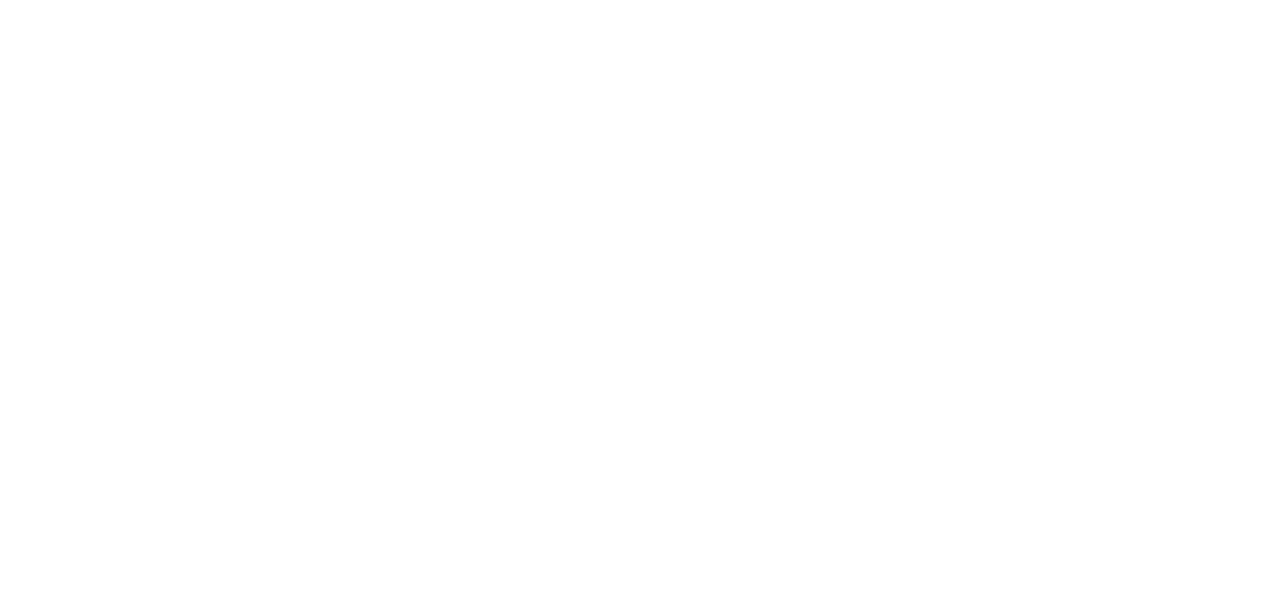
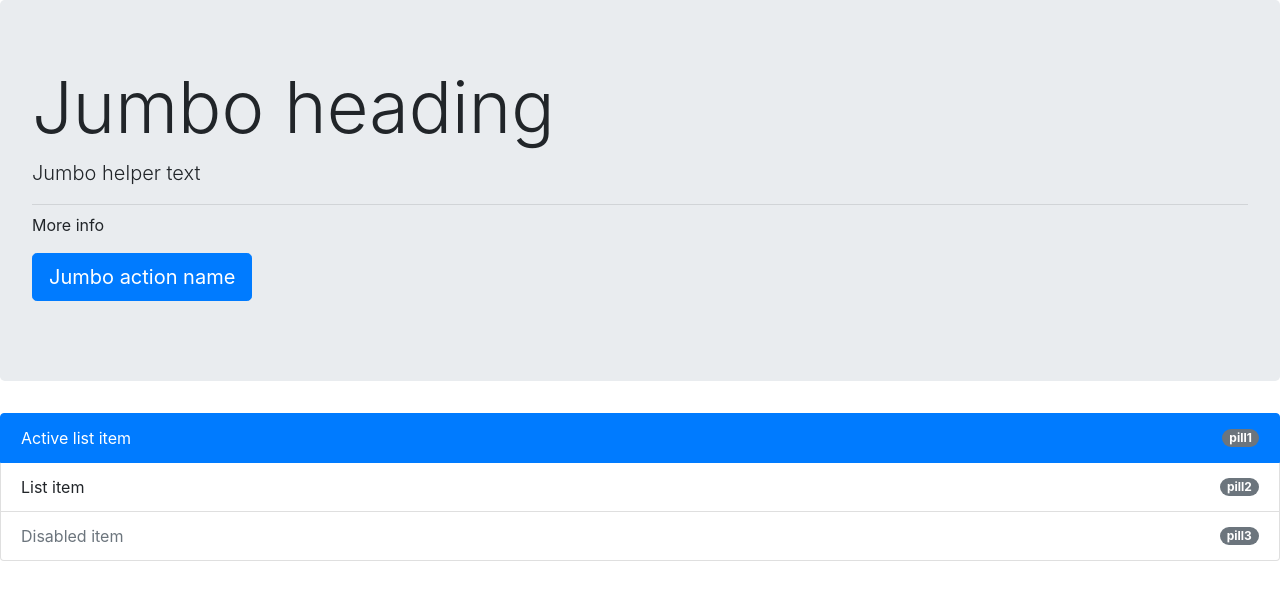
Before and after one commit to seanianking/stunning-waddle, a plain HTML site: page index.html in a window 1280 px wide. Drawn offline with nearby package versions, Linux system fonts and the light colour scheme.

Commit message:
burn burn burn

```diff
--- a/index.html
+++ b/index.html
@@ -10,7 +10,29 @@
     <link rel="stylesheet" href="https://stackpath.bootstrapcdn.com/bootstrap/4.3.1/css/bootstrap.min.css" integrity="sha384-ggOyR0iXCbMQv3Xipma34MD+dH/1fQ784/j6cY/iJTQUOhcWr7x9JvoRxT2MZw1T" crossorigin="anonymous">
   </head>
   <body>
-
+      <div class="jumbotron">
+          <h1 class="display-3">Jumbo heading</h1>
+          <p class="lead">Jumbo helper text</p>
+          <hr class="my-2">
+          <p>More info</p>
+          <p class="lead">
+              <a class="btn btn-primary btn-lg" href="Jumbo action link" role="button">Jumbo action name</a>
+          </p>
+      </div>
+      <ul class="list-group">
+          <li class="list-group-item d-flex justify-content-between align-items-center active">
+              Active list item
+              <span class="badge badge-secondary badge-pill">pill1</span>
+          </li>
+          <li class="list-group-item d-flex justify-content-between align-items-center">
+              List item
+              <span class="badge badge-secondary badge-pill">pill2</span>
+          </li>
+          <li class="list-group-item d-flex justify-content-between align-items-center disabled">
+              Disabled item
+              <span class="badge badge-secondary badge-pill">pill3</span>
+          </li>
+      </ul>
     <!-- Optional JavaScript -->
     <!-- jQuery first, then Popper.js, then Bootstrap JS -->
     <script src="https://code.jquery.com/jquery-3.3.1.slim.min.js" integrity="sha384-q8i/X+965DzO0rT7abK41JStQIAqVgRVzpbzo5smXKp4YfRvH+8abtTE1Pi6jizo" crossorigin="anonymous"></script>
```
